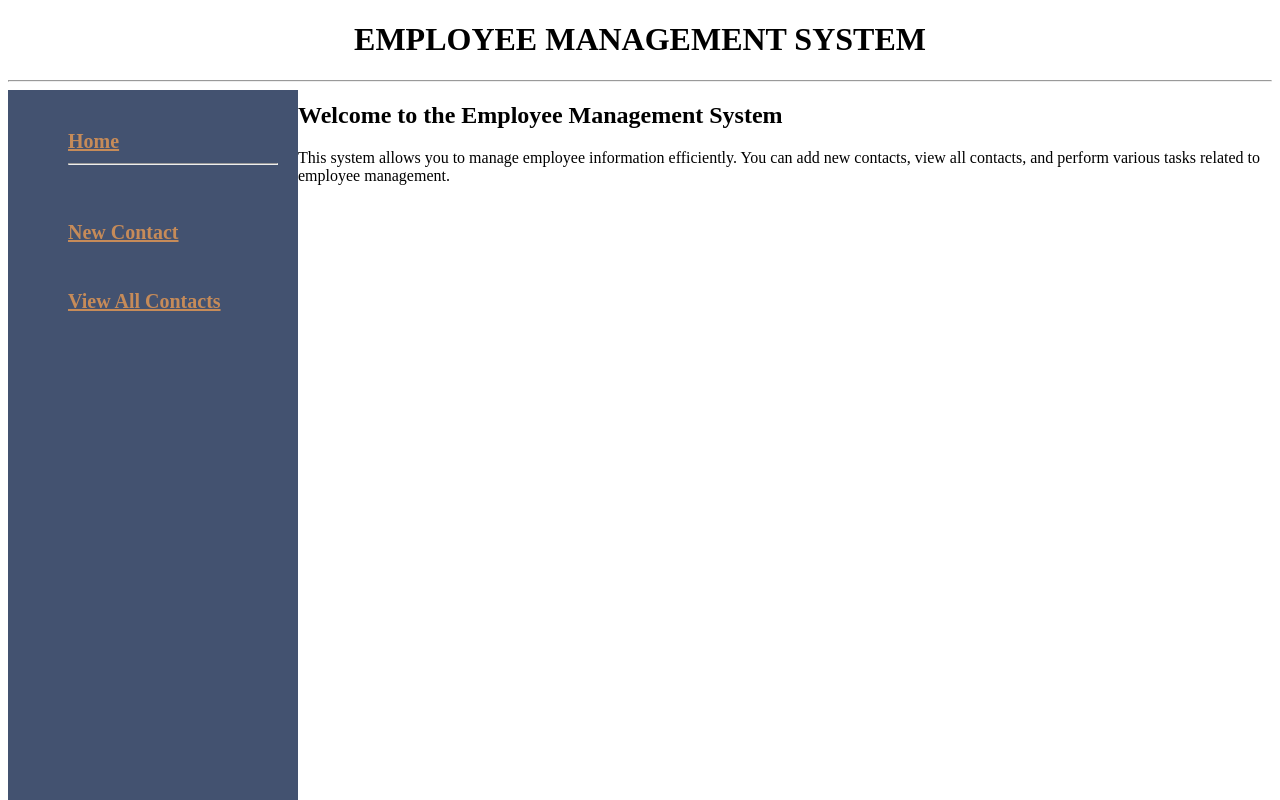
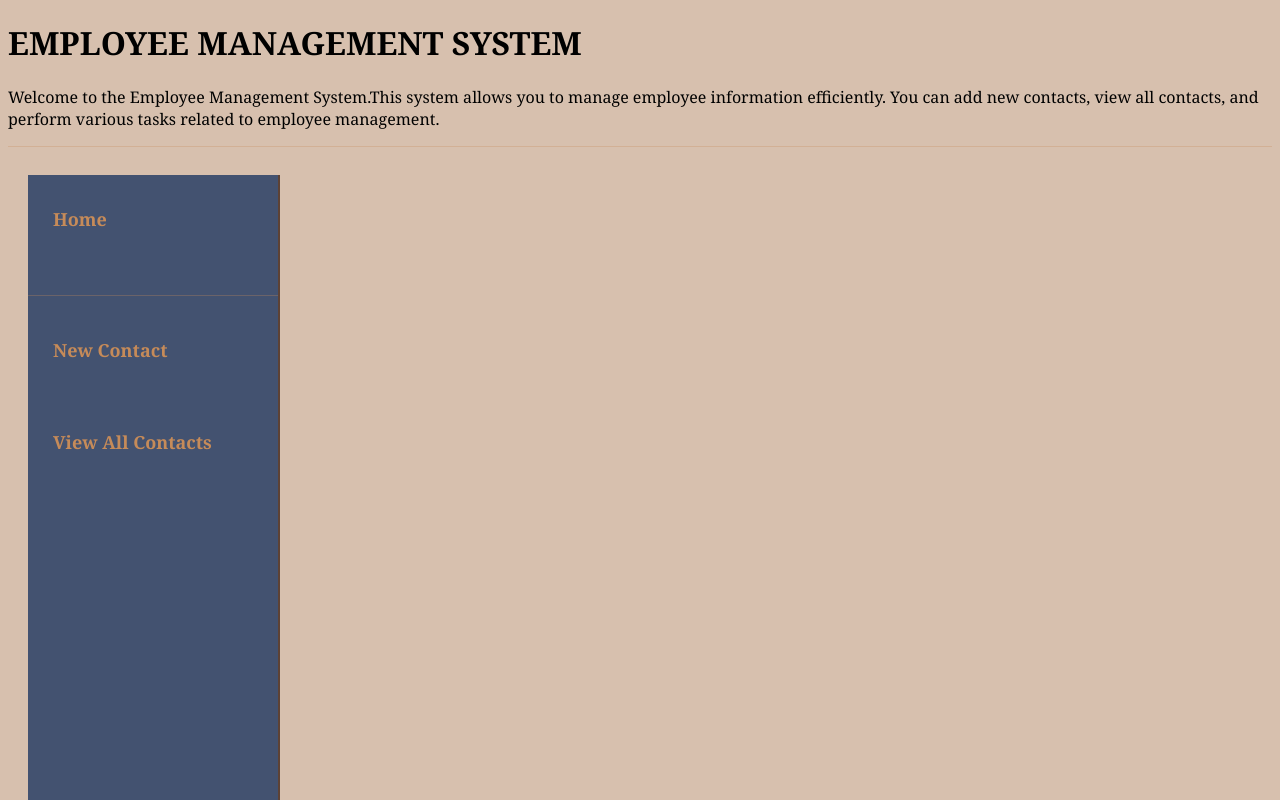
Before and after one commit to Threezy17/employee-management-app, a plain HTML site: page index.html in a window 1280 px wide. Shown: the top 800 px of the page. Drawn offline with Linux system fonts and the light colour scheme.

Commit message:
Add HTML structure and styles for employee management system; create new contact form and view contacts page

```diff
--- a/index.html
+++ b/index.html
@@ -9,42 +9,62 @@
 </head>
 
 <body>
-    <h1 style="text-align: center; text-overflow: ellipsis; white-space: nowrap; overflow: hidden;">EMPLOYEE MANAGEMENT
-        SYSTEM</h1>
-    <header>
+    <style>
+        body {
+            font-family: Georgia, 'Times New Roman', Times, serif;
+            ;
+            background-color: #d7c0ae;
+        }
 
-    </header>
+        nav {
+            margin: 20px;
+            width: 250px;
+            float: left;
+            padding-top: 20px;
+            background-color: #435270;
+            height: 100vh;
+            border-right: 2px solid #5d4235;
+
+        }
+
+        nav a {
+            text-decoration: none;
+            font-weight: bolder;
+            font-size: 18px;
+            display: block;
+            padding: 12px 25px;
+            color: #c68b59;
+
+        }
+
+        hr {
+            border: 0;
+            border-top: 1px solid #c68b594d;
+        }
+    </style>
+    <h1>EMPLOYEE MANAGEMENT SYSTEM</h1>
+    <p>Welcome to the Employee Management System.This system allows you to manage employee information efficiently. You
+        can add new contacts, view all
+        contacts, and perform various tasks related to employee management.</p>
     <hr>
+
 
     <!----Sidebar section-->
     <div class="container">
-        <aside id="A1">
-
-            <ul style="color: #c68b59; list-style: none; font-size: 20px; ">
-                <li>
-                    <a href style="color: #c68b59; "><b>Home</b></a>
-                </li>
-                <hr><br><br>
-                <li><a href style="color: #c68b59;"><b>New Contact</b></a></li><br><br>
-                <li><a href style="color: #c68b59;"><b>View All Contacts</b></a></li>
-            </ul>
+        <aside>
             <nav>
-                <a href=" "></a>
-                <a href=" "></a>
-                <a href=" "></a>
+                <a href="index.html">Home</a><br><br>
+                <hr><br>
+                <a href="new-contact.html"><b>New Contact</b></a><br><br>
+                <a href="view-contacts.html">View All Contacts</a>
 
             </nav>
 
         </aside>
     </div>
 
-    <!---main section-->
-    <main>
-        <h2>Welcome to the Employee Management System</h2>
-        <p>This system allows you to manage employee information efficiently. You can add new contacts, view all
-            contacts, and perform various tasks related to employee management.</p>
-    </main>
 
-    <footer style=</body>
+
+</body>
 
 </html>
--- a/styles.css
+++ /dev/null
@@ -1,7 +0,0 @@
-#A1{
-     width: 250px;
-    float: left;
-    padding: 20px;
-    background-color: #435270;
-    height: 100vh;
-}
```
Also changed, not shown: new-contact.html (+10 -17 lines), view-contacts.html (+86 -0 lines).
